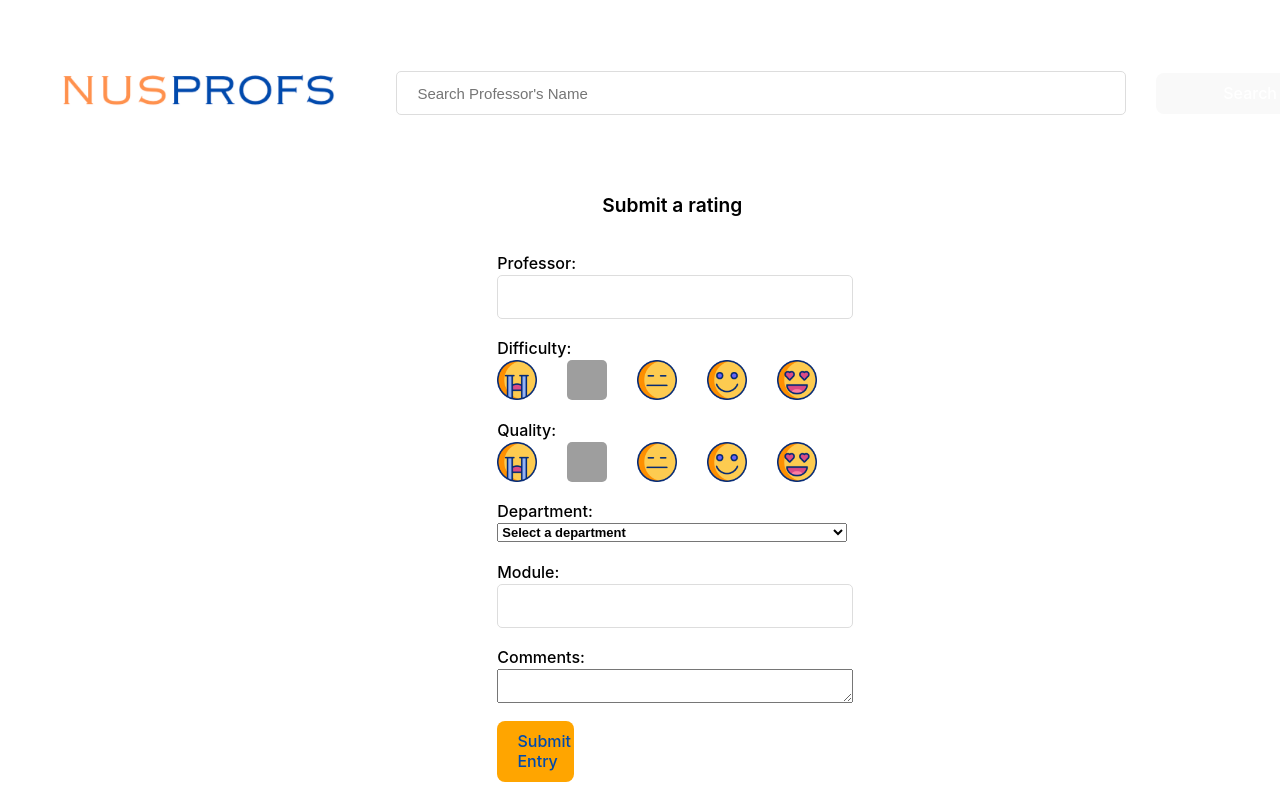
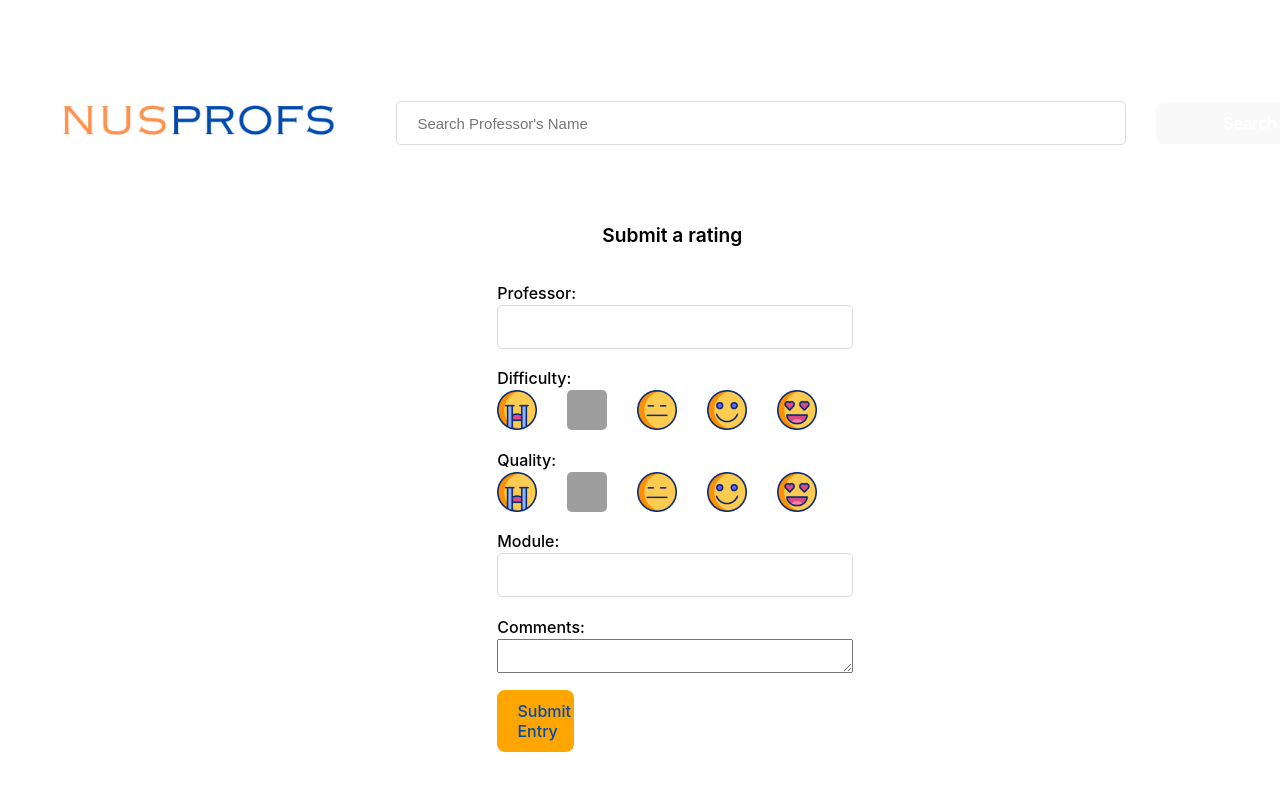
Before and after one commit to itstrueitstrueitsrealitsreal/nusprofs, a React (Vite) app in the folder client/: page / in a window 1280 px wide. Shown: the top 800 px of the page. Built offline with nearby package versions, Linux system fonts and the light colour scheme; grey boxes are pictures that could not be loaded.

Commit message:
fix: updated review form as per new schema

```diff
--- a/client/src/components/forms/ProfessorForm.jsx
+++ b/client/src/components/forms/ProfessorForm.jsx
@@ -20,7 +20,6 @@ const validation_schema = Yup.object().shape({
     name : Yup.string().required(),
     difficulty : Yup.number().required().max(5, "Value must be below 10").min(0, "Value must be above zero"),
     quality : Yup.number().required().max(5, "Value must be below 10").min(0, "Value must be above zero"),
-    department : Yup.string().required(),
     mod : Yup.string().required(),
     comments : Yup.string(),
 });
@@ -29,10 +28,8 @@ const initial_value = {
     name : "",
     difficulty : 0,
     quality : 0,
-    department : "",
     mod : "",
     comments : "",
-    helpfulness : 0,
 };
 
 export function ProfessorForm() {
@@ -149,20 +146,6 @@ export function ProfessorForm() {
                                 <ErrorMessage name="quality" component="div"/>
                             </div>
                             <div className="entrybox">
-                                <label htmlFor="department"  className="fieldlabel">Department:</label>
-                                <Field type="text" as="select" id="department" name="department" className="option">
-                                    <option value="" className="nullsuboption">Select a department</option>
-                                    <option value="Computing" className="suboption">School of Computing</option>
-                                    <option value="Engineering" className="suboption">School of Design & Engineering</option>
-                                    <option value="Law" className="suboption">Faculty of Law</option>
-                                    <option value="Science" className="suboption">Faculty of Science</option>
-                                    <option value="Dentistry" className="suboption">Faculty of Dentistry</option>
-                                    <option value="Business" className="suboption">NUS Business School</option>
-                                    <option value="Medicine" className="suboption">Yong Soo Lin School of Medicine</option>
-                                </Field>
-                                <ErrorMessage name="department" component="div"/>
-                            </div>
-                            <div className="entrybox">
                                 <label htmlFor="mod"  className="fieldlabel">Module:</label>
                                 <Field type="text" id="mod" name="mod" className="option"/>
                                 <ErrorMessage name="mod" component="div"/>
```
